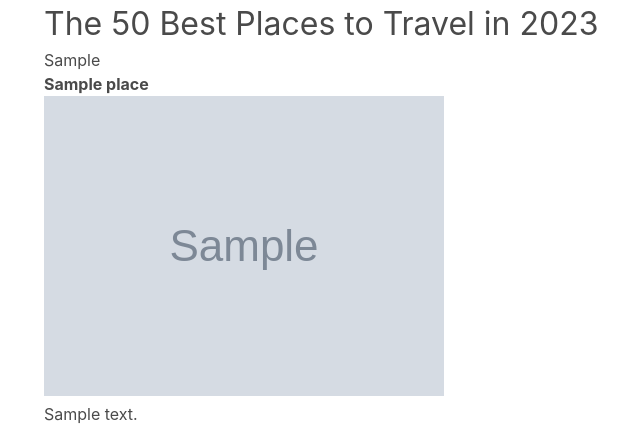
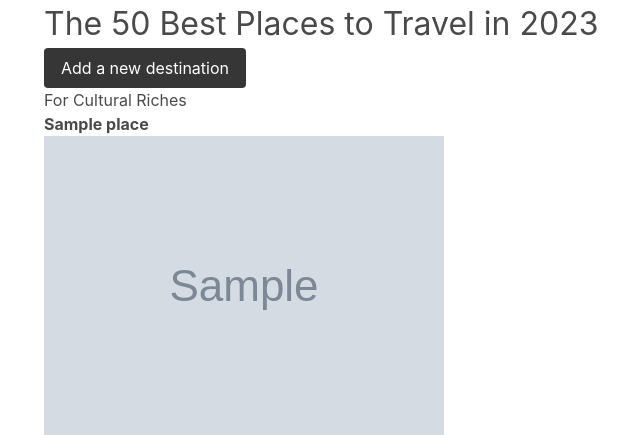
Before and after one commit to rjcrowderschaefer/best-places-2023, a Django app: page /places/ in a window 1280 px wide. Shown: the part 52-487 px from the top of the page, without its empty margins (20-660 px from the left). Run offline with Django 4.2, Linux system fonts and the light colour scheme; tables that the repository leaves empty hold one stand-in row (values such as "Sample post"); grey boxes marked "Sample" are stand-in pictures.

Commit message:
Add new place form POST route

```diff
--- a/main_app/models.py
+++ b/main_app/models.py
@@ -2,25 +2,29 @@
 
 # Create your models here.
 
+CATEGORY_CHOICES_ABBREV = (
+    ('For Cultural Riches', 'CR'),
+    ('For the Food - And Wine', 'FW'),
+    ('For Big-city Thrills', 'BT'),
+    ('For Moments On The Water', 'MW'),
+    ('For Fresh Air and Nature', 'FN'),
+    ('For Beach Vibes', 'BV'),
+    ('For A Look At The Future', 'TF'),
+)
+
+CATEGORY_CHOICES_FULL = (
+    ('For Cultural Riches', 'For Cultural Riches'),
+    ('For the Food - And Wine', 'For the Food - And Wine'),
+    ('For Big-city Thrills', 'For Big-city Thrills'),
+    ('For Moments On The Water', 'For Moments On The Water'),
+    ('For Fresh Air and Nature', 'For Fresh Air and Nature'),
+    ('For Beach Vibes', 'For Beach Vibes'),
+    ('For A Look At The Future', 'For A Look At The Future'),
+)
+
 class Place(models.Model):
-    type = models.CharField(max_length=100)
-    typefull = models.CharField(max_length=100)
-    # CULTURALRICHES = 'CR'
-    # FOODANDWINE = 'FW'
-    # BIGCITYTHRILLS = 'BT'
-    # MOMENTSWATER = 'MW'
-    # FRESHAIRNATURE = "FN"
-    # BEACHVIBES = 'BV'
-    # THEFUTURE = 'TF'
-    # TYPE_OF_PLACE_CHOICES = [
-    #     (CULTURALRICHES, 'For Cultural Riches'),
-    #     (FOODANDWINE, 'For The Food - And Wine'),
-    #     (BIGCITYTHRILLS, 'For Big-City Thrills'),
-    #     (MOMENTSWATER, 'For Moments On The Water'),
-    #     (FRESHAIRNATURE, 'For Fresh Aire And Nature'),
-    #     (BEACHVIBES, 'For Beach Vibes'),
-    #     (THEFUTURE, 'For A Look At The Future'),
-    # ]
+    type = models.CharField(max_length=25, choices=CATEGORY_CHOICES_ABBREV, default='-')
+    typefull = models.CharField(max_length=50, choices=CATEGORY_CHOICES_FULL, default='-')
     name = models.CharField(max_length=150)
     image = models.CharField(max_length=500)
     bio = models.TextField(max_length=2000)
--- a/main_app/templates/place_list.html
+++ b/main_app/templates/place_list.html
@@ -5,6 +5,8 @@
 {% block content %}
 
 <h1>The 50 Best Places to Travel in 2023</h1>
+
+<a class="button is-dark" href="{% url 'place_create' %}">Add a new destination</a>
 
 {% for place in places %}
 <p>{{place.type}}</p>
--- a/main_app/urls.py
+++ b/main_app/urls.py
@@ -5,6 +5,7 @@
     path('', views.Home.as_view(), name='home'),
     path('about/', views.About.as_view(), name='about'),
     path('places/', views.PlacesList.as_view(), name='places_list'),
+    path('places/new', views.PlaceCreate.as_view(), name='place_create'),
     path('places/cultural-riches/', views.CulturalRichesCategory.as_view(), name='cultural_riches'),
     path('places/food-wine/', views.FoodWineCategory.as_view(), name="food_wine"),
     path('places/big-city-thrills/', views.BigCityThrillsCategory.as_view(), name="big_city_thrills"),
--- a/main_app/views.py
+++ b/main_app/views.py
@@ -3,6 +3,7 @@
 from django.views import View
 from django.http import HttpResponse
 from .models import Place
+from django.views.generic.edit import CreateView
 
 # Create your views here.
 
@@ -43,6 +44,12 @@
         context["places"] = Place.objects.all()
         # context["places"] = places
         return context
+
+class PlaceCreate(CreateView):
+    model = Place
+    fields = ['type', 'typefull', 'name', 'image', 'bio']
+    template_name = "place_create.html"
+    success_url = "/places/"
 
 class CulturalRichesCategory(TemplateView):
     template_name = "cr_category.html"
```
Also changed, not shown: main_app/templates/place_create.html (added, +14 -0 lines).
